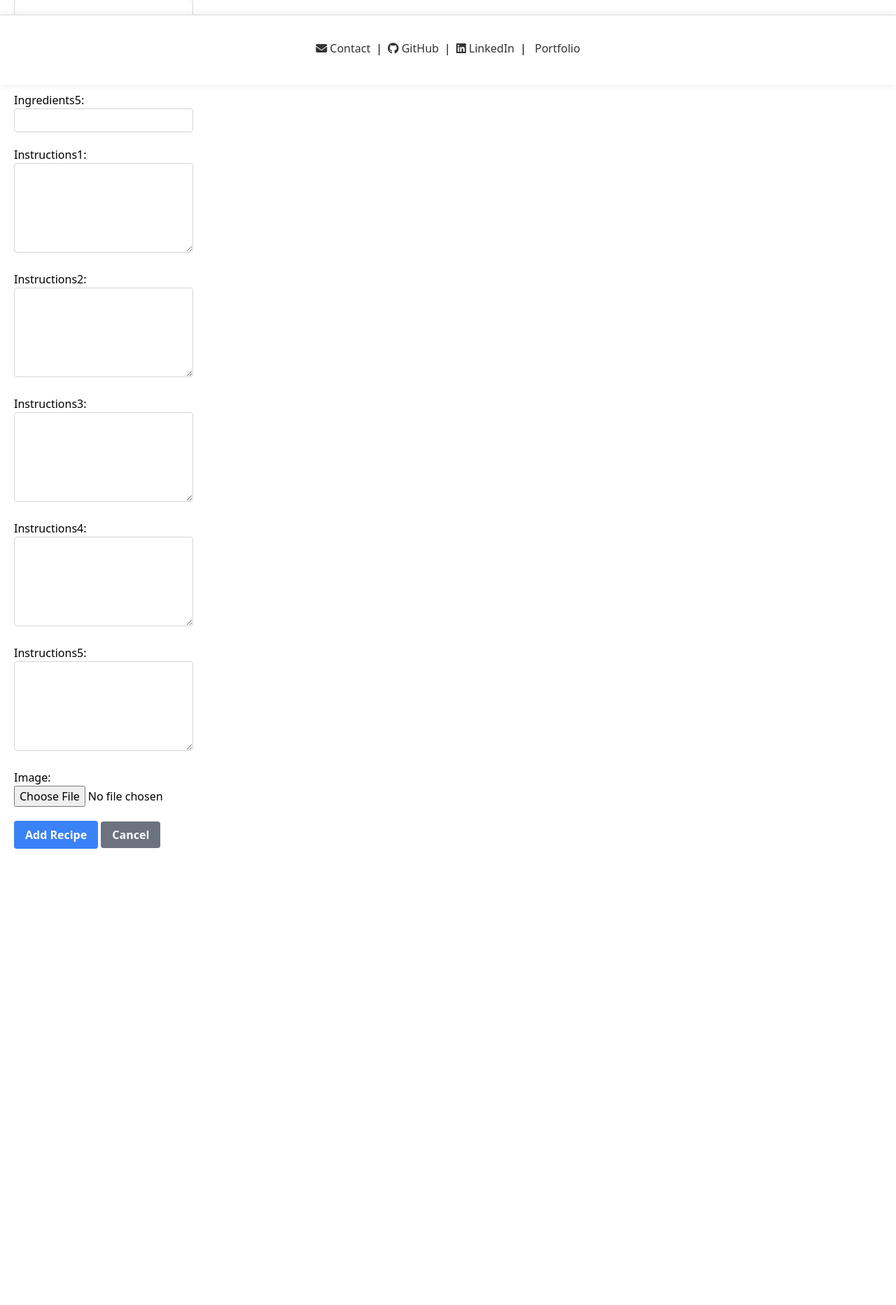
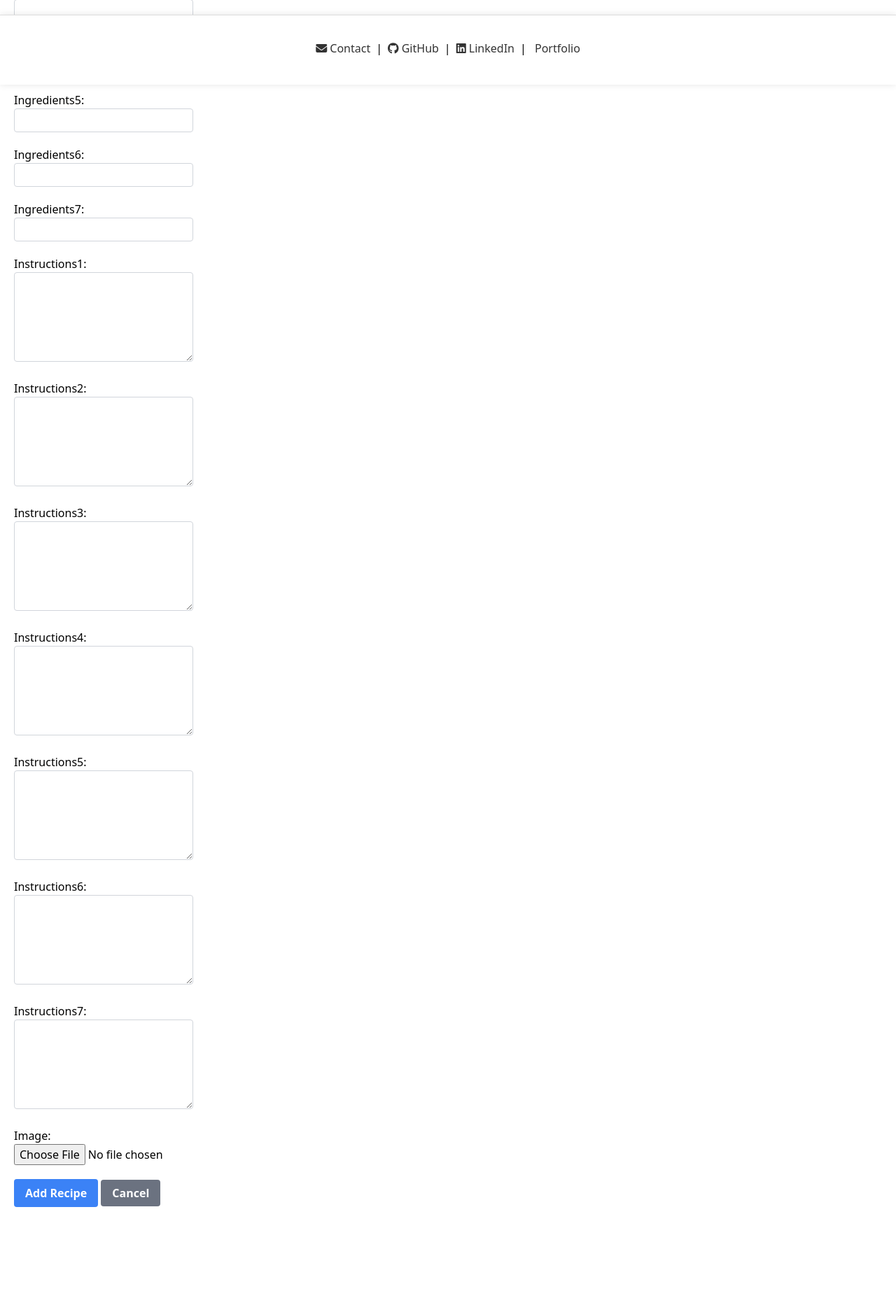
Before and after one commit to Kempy4563/airfryer, a Django app: page /add_recipe/ in a window 1280 px wide. Shown: the part 679-2544 px from the top of the page at 70% size. Before the commit the page ends 1892 px from the top, so only its background shows below. Run offline with Django 5.2, Linux system fonts and the light colour scheme; a user stored in the database is signed in; some libraries are stand-ins or nearby versions.

Commit message:
Revert "Update add_recipe.html"
This reverts commit 7184201e7733a9d0caac44c7359ac905b634e3c8.

```diff
--- a/airfryer_recipes/airfryer_app/templates/airfryer_app/add_recipe.html
+++ b/airfryer_recipes/airfryer_app/templates/airfryer_app/add_recipe.html
@@ -87,6 +87,26 @@
               </div>
             </div>
           </div>
+            <div class="form-group mb-5">
+            <div class="row">
+              <div class="col-md-3">
+                {{ form.ingredients6.label_tag }}
+              </div>
+              <div class="col-md-9">
+                {{ form.ingredients6 }}
+              </div>
+            </div>
+          </div>
+            <div class="form-group mb-5">
+            <div class="row">
+              <div class="col-md-3">
+                {{ form.ingredients7.label_tag }}
+              </div>
+              <div class="col-md-9">
+                {{ form.ingredients7 }}
+              </div>
+            </div>
+          </div>
           <div class="form-group mb-5">
             <div class="row">
               <div class="col-md-3">
@@ -137,6 +157,26 @@
               </div>
             </div>
           </div>
+          <div class="form-group mb-5">
+            <div class="row">
+              <div class="col-md-3">
+                {{ form.instructions6.label_tag }}
+              </div>
+              <div class="col-md-9">
+                {{ form.instructions6 }}
+              </div>
+            </div>
+          </div>
+          <div class="form-group mb-5">
+            <div class="row">
+              <div class="col-md-3">
+                {{ form.instructions7.label_tag }}
+              </div>
+              <div class="col-md-9">
+                {{ form.instructions7 }}
+              </div>
+            </div>
+          </div>
 
           <div class="form-group mb-5">
             <div class="row">
```
